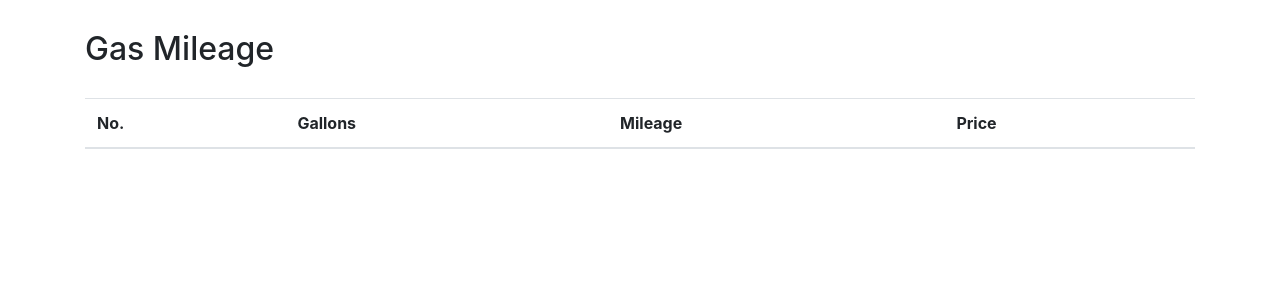
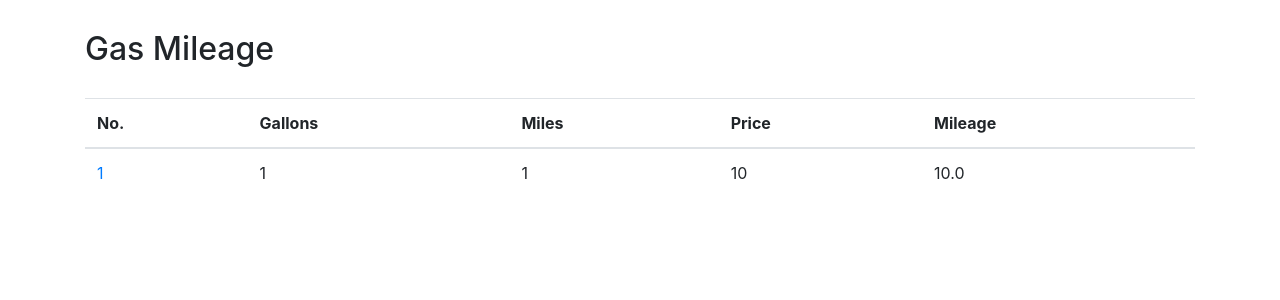
Before and after one commit to ajd33/IS601Fall2020FinalTeamProject, a Flask app: page /home in a window 1280 px wide. Shown: the part 56-356 px from the top of the page. Run offline with Flask 2, Linux system fonts and the light colour scheme; the visitor is signed in with stand-in values (Sample User, id 1); data comes from the database, SQL or seed files in the repository; tables that the repository leaves empty hold one stand-in row (values such as "Sample post"); lists and menus that the app fills with data are empty; some libraries are stand-ins or nearby versions.

Commit message:
Fix: Calculated Mileage

```diff
--- a/app/app.py
+++ b/app/app.py
@@ -59,13 +59,13 @@
 
     def update_mileage(self, inputData):
         cursor = self.connection.cursor(dictionary=True)
-        sql_update_query = """UPDATE gasTable t SET t.Gallons = %s, t.Mileage = %s, t.Price = %s WHERE t.id = %s """
+        sql_update_query = """UPDATE gasTable t SET t.Gallons = %s, t.Miles = %s, t.Price = %s, t.Mileage = %s WHERE t.id = %s """
         cursor.execute(sql_update_query, inputData)
         self.connection.commit()
 
     def insert_mileage(self, inputData):
         cursor = self.connection.cursor(dictionary=True)
-        sql_insert_query = """INSERT INTO gasTable (`Gallons`,Mileage,Price,user_id) VALUES (%s, %s, %s,%s) """
+        sql_insert_query = """INSERT INTO gasTable (`Gallons`,Miles,Price,user_id,Mileage) VALUES (%s, %s, %s,%s,%s) """
         cursor.execute(sql_insert_query, inputData)
         self.connection.commit()
 
@@ -100,7 +100,8 @@
 
 @app.route('/edit/<int:mileage_id>', methods=['POST'])
 def form_update_post(mileage_id):
-    inputData = (request.form.get('Gallons'), request.form.get('Mileage'), request.form.get('Price'), mileage_id)
+    mileage = int(request.form.get('Miles'))/int(request.form.get('Gallons'))
+    inputData = (request.form.get('Gallons'), request.form.get('Miles'), request.form.get('Price'), mileage,mileage_id)
     db.update_mileage(inputData)
     return redirect("/home", code=302)
 
@@ -112,8 +113,9 @@
 
 @app.route('/mileage/new', methods=['POST'])
 def form_insert_post():
+    mileage = int(request.form.get('Miles'))/int(request.form.get('Gallons'))
     inputData = (
-        request.form.get('Gallons'), request.form.get('Mileage'), request.form.get('Price'), session['user_id'])
+        request.form.get('Gallons'), request.form.get('Miles'), request.form.get('Price'), session['user_id'],mileage)
     db.insert_mileage(inputData)
     return redirect("/home", code=302)
 
--- a/app/templates/edit.html
+++ b/app/templates/edit.html
@@ -13,9 +13,9 @@
   </div>
 
   <div class="form-group row">
-    <label for="Mileage" class="col-sm-2 col-form-label">Mileage</label>
+    <label for="Mileage" class="col-sm-2 col-form-label">Miles</label>
     <div class="col-sm-10">
-      <input type="text" class="form-control" id="Mileage" name="Mileage" value="{{mileage.Mileage}}">
+      <input type="text" class="form-control" id="Miles" name="Miles" value="{{mileage.Miles}}">
     </div>
   </div>
 
--- a/app/templates/home.html
+++ b/app/templates/home.html
@@ -6,8 +6,10 @@
     <tr>
         <th scope="col">No.</th>
         <th scope="col">Gallons</th>
+        <th scope="col">Miles</th>
+        <th scope="col">Price</th>
         <th scope="col">Mileage</th>
-        <th scope="col">Price</th>
+
     </tr>
     </thead>
     <tbody>
@@ -15,8 +17,10 @@
     <tr>
         <td><a href="view/{{d.id}}">{{ d.id }}</a></td>
         <td>{{ d.Gallons }}</td>
+        <td>{{ d.Miles }}</td>
+        <td>{{ d.Price }}</td>
         <td>{{ d.Mileage }}</td>
-        <td>{{ d.Price }}</td>
+
     </tr>
     {% endfor %}
     </tbody>
--- a/app/templates/new.html
+++ b/app/templates/new.html
@@ -13,9 +13,9 @@
   </div>
 
   <div class="form-group row">
-    <label for="Mileage" class="col-sm-2 col-form-label">Mileage</label>
+    <label for="Mileage" class="col-sm-2 col-form-label">Miles</label>
     <div class="col-sm-10">
-      <input type="text" class="form-control" id="Mileage" name="Mileage" placeholder="Mileage">
+      <input type="text" class="form-control" id="Miles" name="Miles" placeholder="Miles">
     </div>
   </div>
 
--- a/app/templates/view.html
+++ b/app/templates/view.html
@@ -6,7 +6,7 @@
 <div class="card" class="m-5 p-2">
     <ul class="list-group list-group-flush">
         <li class="list-group-item">Gallons: {{ mileage.Gallons }}</li>
-        <li class="list-group-item">Mileage: {{ mileage.Mileage }}</li>
+        <li class="list-group-item">Mileage: {{ mileage.Miles }}</li>
         <li class="list-group-item">Price: {{ mileage.Price }}</li>
     </ul>
     <div class="card-body">
```
Also changed, not shown: db/init.sql (+2 -5 lines).
